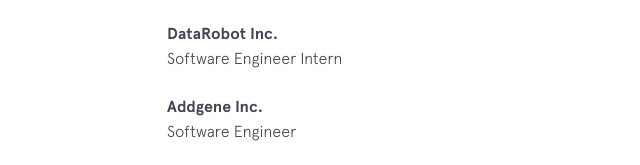
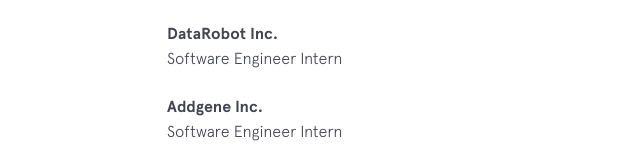
Before and after one commit to shreya2430/Portfolio, a Gatsby site: page / in a window 1280 px wide. Shown: the part 1820-1985 px from the top of the page, 283-923 px from the left. Built offline with nearby package versions, Linux system fonts and the light colour scheme; Gatsby itself is replaced by a stand-in of ours.

Commit message:
Update Experience

```diff
--- a/src/components/experience/experience.js
+++ b/src/components/experience/experience.js
@@ -19,7 +19,7 @@
     "company": "Addgene Inc.",
     "url": "https://addgene.org/",
     "time": "May 2023 - Dec 2023",
-    "position": "Software Engineer"
+    "position": "Software Engineer Intern"
   },
   {
     "company": "Khoury College of Computer Sciences",
```
